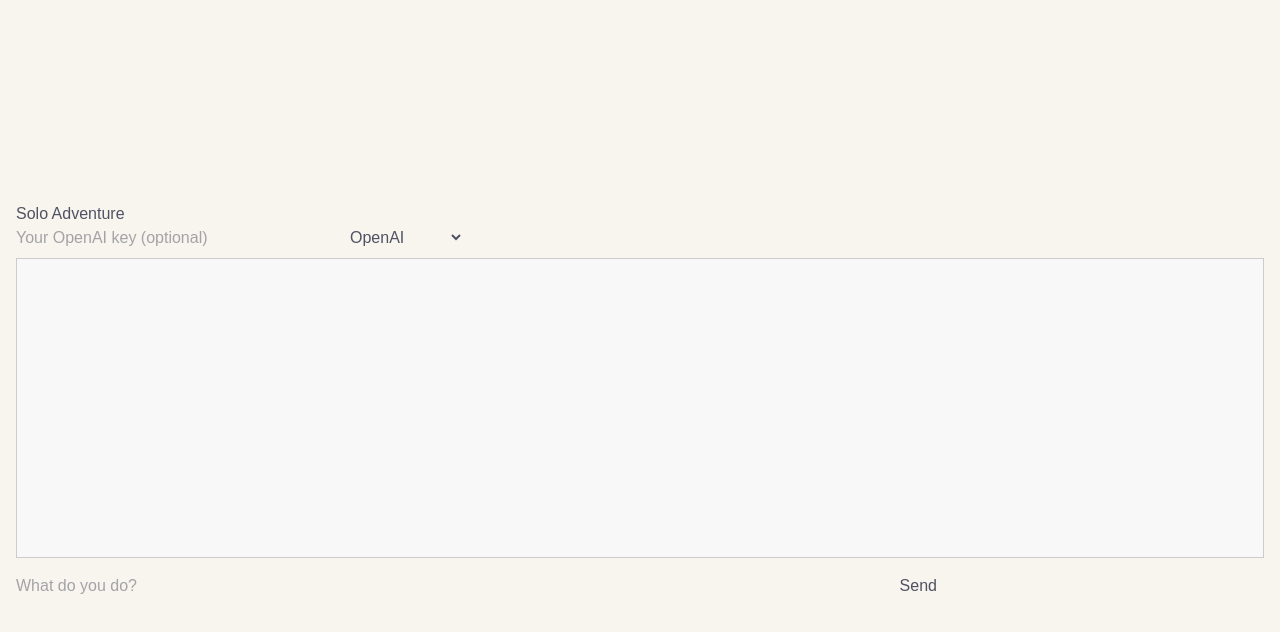
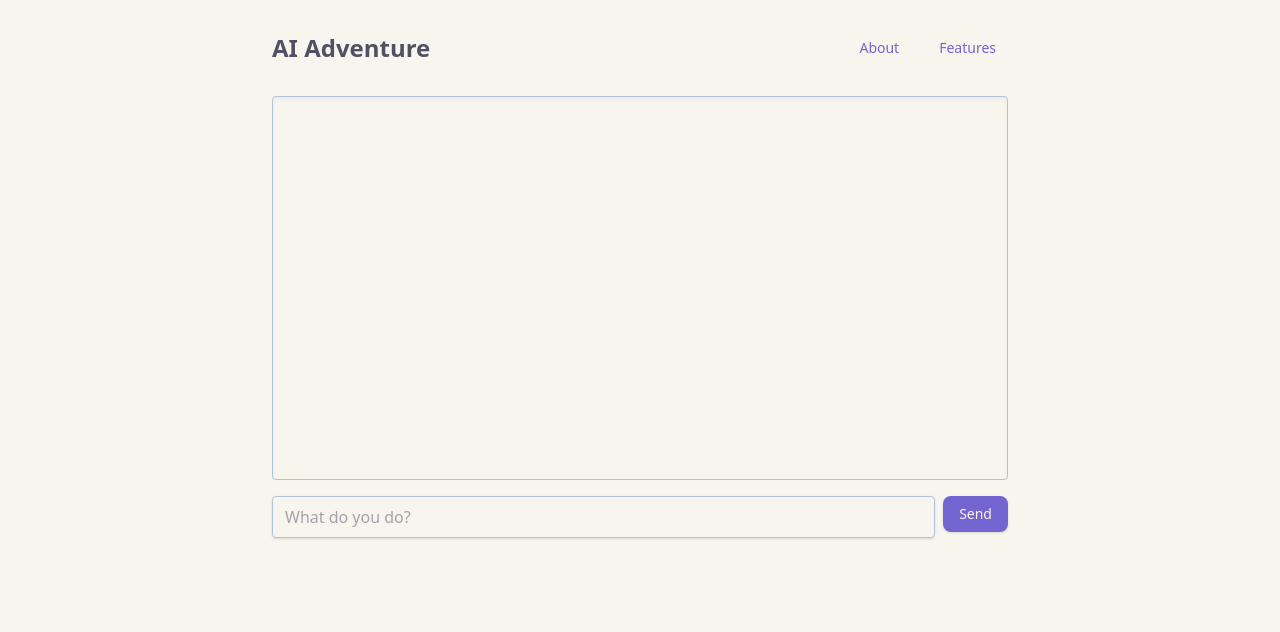
Before and after one commit to UCM-CSE-108-LabGroup11/Text-Adventure, a React (Vite) app in the folder frontend/: page /Play in a window 1280 px wide. Shown: the top 632 px of the page. Built offline with nearby package versions, Linux system fonts and the light colour scheme.

Commit message:
Updated Frontend of the chatbox

```diff
--- a/frontend/src/Play.tsx
+++ b/frontend/src/Play.tsx
@@ -1,95 +1,141 @@
-import { useState } from "react";
+import { useState, useRef, useEffect } from "react";
+import { Button } from "@/components/ui/button";
+import { motion } from "framer-motion";
+import { Link } from "react-router-dom";
+
+// Header component reused from LandingPage for consistent navigation
+function Header() {
+  return (
+    <nav className="flex items-center justify-between mb-8">
+      <div className="text-2xl font-bold">
+        <Link to="/" className="hover:underline text-inherit">
+          AI Adventure
+        </Link>
+      </div>
+      <div className="space-x-4">
+        <Button asChild size="sm" variant="link"><Link to="/About">About</Link></Button>
+        <Button asChild size="sm" variant="link"><Link to="/Features">Features</Link></Button>
+      </div>
+    </nav>
+  );
+}
+
 export default function Play() {
-
-  // Stores the ongoing chat log as an array of message strings (might change idk)
+  // Stores the ongoing chat log as an array of message strings
   const [chat, setChat] = useState<string[]>([]);
   // Tracks current input from the user
   const [input, setInput] = useState("");
-  // Stores the OpenAI API key (optional user-provided)
-  const [apiKey, setApiKey] = useState("");
-  // Tracks the current selected provider (only gpt is supported for now)
+  // Tracks the current selected provider (currently only GPT supported)
   const [provider, setProvider] = useState("openai");
+  // Whether we're currently waiting for the DM to respond
+  const [loading, setLoading] = useState(false);
+
+  // Ref to scroll the chat window down as new messages come in
+  const chatBoxRef = useRef<HTMLDivElement | null>(null);
 
   // Handles sending a message to the backend API
   const sendMessage = async () => {
     if (!input.trim()) return; // prevent sending empty messages
 
     const userText = input;
-
-    // Show user's message immediately in the chat window
-    setChat((prev) => [...prev, `You: ${userText}`]);
+    setChat((prev) => [...prev, `You: ${userText}`]); // instantly show user input
     setInput(""); // clear the input box
+    setLoading(true); // show loading state
 
     try {
-      // POST request to the backend
+      // Send POST request to backend
       const res = await fetch("http://localhost:5000/api/v1/chat", {
         method: "POST",
         headers: { "Content-Type": "application/json" },
         body: JSON.stringify({
-          username: "Player1", // TODO: make this dynamic with useState
+          username: "Player1", // TODO: replace with logged-in user's username
           message: userText,
-          apiKey,
           provider,
         }),
       });
 
       const data = await res.json();
 
-      // Show response from the AI Dungeon Master
+      // Append DM's reply to chat log
       if (data.reply) {
         setChat((prev) => [...prev, `DM: ${data.reply}`]);
       } else {
         setChat((prev) => [...prev, `Error: ${data.error || "Unknown error"}`]);
       }
     } catch {
-      // Handle fetch failure (e.g. server offline)
+      // Network failure or server error
       setChat((prev) => [...prev, "Network error"]);
+    } finally {
+      setLoading(false);
     }
   };
 
+  // Auto-scroll to the bottom of the chat on new message
+  useEffect(() => {
+    chatBoxRef.current?.scrollTo({ top: chatBoxRef.current.scrollHeight, behavior: "smooth" });
+  }, [chat, loading]);
+
   return (
-    <div style={{ padding: "1rem", fontFamily: "sans-serif" }}>
-      <h2>Solo Adventure</h2>
+    <motion.div
+      className="min-h-screen bg-background text-foreground px-4 py-8 max-w-3xl mx-auto"
+      initial={{ opacity: 0, y: 30 }}
+      animate={{ opacity: 1, y: 0 }}
+      transition={{ duration: 0.5, ease: "easeOut" }}
+    >
+      <Header />
 
-      {/* Input for OpenAI key and provider selection */}
-      <div style={{ marginBottom: "0.5rem" }}>
-        <input
-          type="text"
-          placeholder="Your OpenAI key (optional)"
-          value={apiKey}
-          onChange={(e) => setApiKey(e.target.value)}
-          style={{ width: "320px", marginRight: "10px" }}
-        />
-        <select value={provider} onChange={(e) => setProvider(e.target.value)}>
-          <option value="openai">OpenAI</option>
-          <option value="dummy">Fake (no key)</option> {/* Future placeholder/test option */}
-        </select>
+      {/* Chat log with animated message bubbles */}
+      <div
+        ref={chatBoxRef}
+        className="bg-card border rounded p-4 h-96 overflow-y-auto mb-4 shadow-inner flex flex-col gap-2"
+      >
+        {chat.map((line, i) => {
+          const isUser = line.startsWith("You:");
+          const content = line.replace(/^You:\s?|^DM:\s?/, "");
+
+          return (
+            <motion.div
+              key={i}
+              initial={{ opacity: 0, y: 10 }}
+              animate={{ opacity: 1, y: 0 }}
+              transition={{ duration: 0.25 }}
+              className={`max-w-[75%] px-4 py-2 rounded-lg text-sm shadow ${
+                isUser
+                  ? "self-end bg-blue-500 text-white"
+                  : "self-start bg-gray-200 text-black"
+              }`}
+            >
+              {content}
+            </motion.div>
+          );
+        })}
+
+        {loading && (
+          <motion.div
+            initial={{ opacity: 0 }}
+            animate={{ opacity: 1 }}
+            transition={{ duration: 0.3 }}
+            className="self-start text-sm text-muted-foreground italic"
+          >
+            DM is thinking...
+          </motion.div>
+        )}
       </div>
 
-      {/* Chat window display */}
-      <div style={{
-        background: "#f8f8f8",
-        padding: "1rem",
-        height: "300px",
-        overflowY: "auto",
-        marginBottom: "1rem",
-        border: "1px solid #ccc"
-      }}>
-        {chat.map((line, i) => (
-          <div key={i} style={{ marginBottom: "0.5rem" }}>{line}</div>
-        ))}
-      </div>
-
-      {/* User input and send button */}
+      {/* Input box and send button */}
+      <div className="flex gap-2">
         <input
           type="text"
           placeholder="What do you do?"
           value={input}
           onChange={(e) => setInput(e.target.value)}
           onKeyDown={(e) => e.key === "Enter" && sendMessage()}
-        style={{ width: "70%", marginRight: "10px" }}
+          className="flex-1 px-3 py-2 border rounded shadow-sm focus:outline-none focus:ring-2 focus:ring-blue-400"
         />
-      <button onClick={sendMessage}>Send</button>
+        <Button onClick={sendMessage} className="px-4 py-2" disabled={loading}>
+          Send
+        </Button>
       </div>
+    </motion.div>
   );
 }
```
Lines whose indentation alone changed are shown as unchanged.
